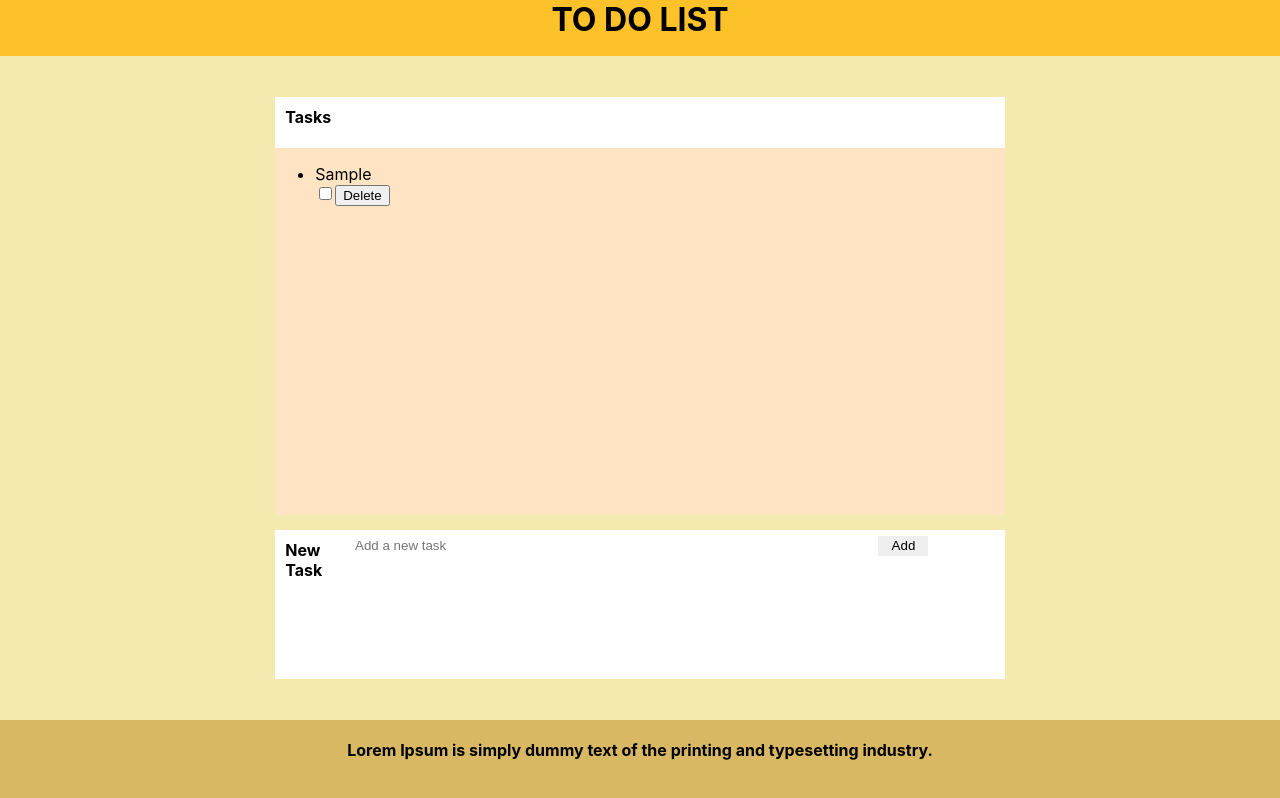
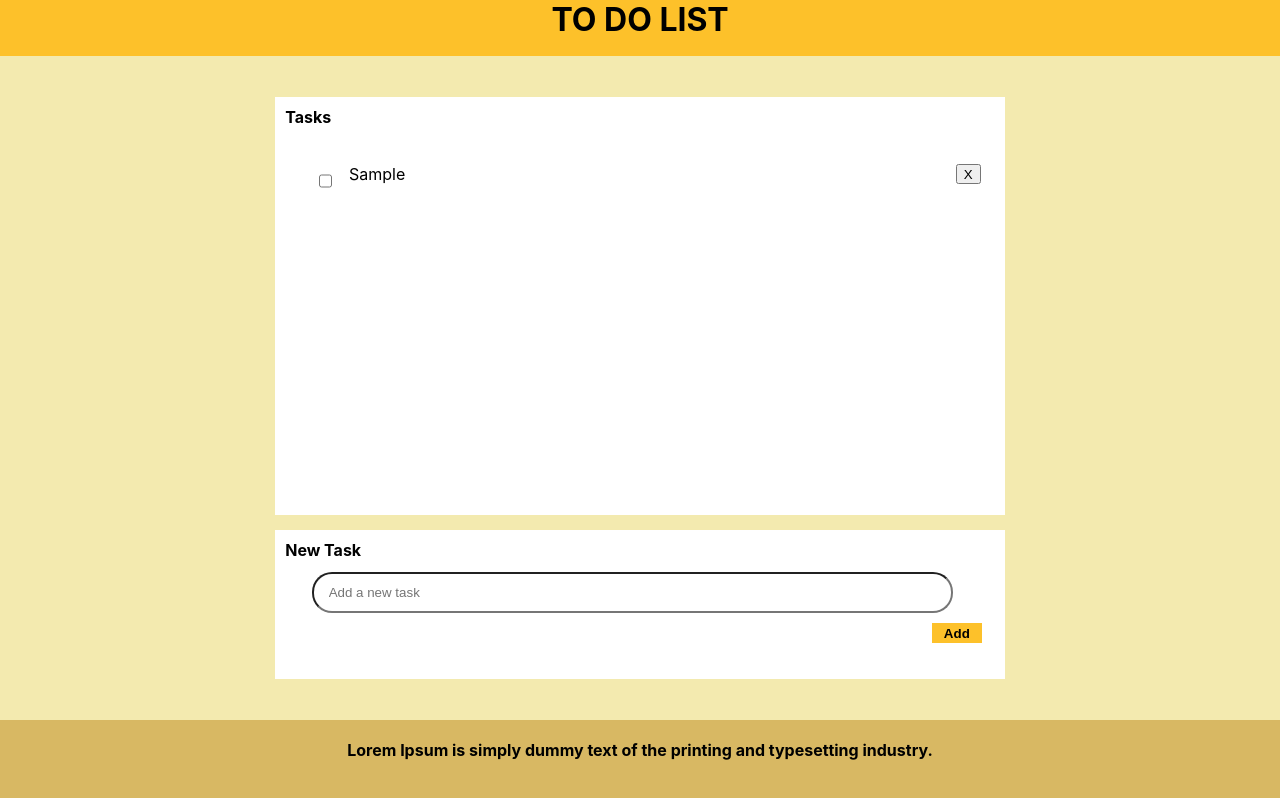
Before and after one commit to damarisandrada/To-do-app, a React (Create React App) app in the folder to-do-app/: page /Home in a window 1280 px wide. Both pictures are taken after typing "Sample" into the empty fields and a click on the button "Add". Built offline with nearby package versions, Linux system fonts and the light colour scheme.

Commit message:
second commit

```diff
--- a/to-do-app/src/components/list/List.js
+++ b/to-do-app/src/components/list/List.js
@@ -1,15 +1,15 @@
 import React from 'react';
-import { Container} from './List.style';
+import { Container, Ul} from './List.style';
 import Tasks from './Tasks';
 
 const ToDoList = ({tasks, setTasks}) =>{
     return(
 <Container>
-    <ul className="todoList">
+    <Ul className="todoList">
        {tasks.map(task => (
            <Tasks key={task.id} text={task.text} tasks={tasks} setTasks={setTasks} task={task}></Tasks>
        ))}
-    </ul>
+    </Ul>
 </Container>
     );
     }
--- a/to-do-app/src/components/list/List.style.js
+++ b/to-do-app/src/components/list/List.style.js
@@ -3,6 +3,11 @@ import styled from "styled-components";
 export const Container = styled.div`
 height: 90%;
 width: 100%;
-background-color: bisque;
+
 display: flex;
 `;
+
+export const Ul = styled.ul`
+list-style: none;
+width: 95%;
+`;
--- a/to-do-app/src/components/list/Tasks.js
+++ b/to-do-app/src/components/list/Tasks.js
@@ -1,4 +1,5 @@
 import React from 'react';
+import { Container, Li } from './Tasks.style';
 
 const Tasks = ({text, tasks, task, setTasks}) =>{
 
@@ -7,11 +8,11 @@ const Tasks = ({text, tasks, task, setTasks}) =>{
     };
 
     return(
-<div className ="tasks">
-    <li className="task">{text}</li>
+<Container className ="tasks">
     <input type="checkbox"></input>
-    <button onClick={deleteButton} className="delete">Delete</button>
-</div>
+    <Li className="task">{text}</Li>
+    <button style={{height : "20px"}} onClick={deleteButton} className="delete">X</button>
+</Container>
     );
 };
 
--- /dev/null
+++ b/to-do-app/src/components/list/Tasks.style.js
@@ -0,0 +1,15 @@
+import styled from "styled-components";
+
+export const Container = styled.div`
+width: 100%;
+display: flex;
+flex-wrap: nowrap;
+`;
+
+export const Li = styled.li`
+height: 5%;
+width: 85%;
+margin-left: 2%;
+margin-right: 3%;
+margin-bottom: 2%;
+`;
--- a/to-do-app/src/components/list/form.js
+++ b/to-do-app/src/components/list/form.js
@@ -13,7 +13,7 @@ setInputText(e.target.value);
     }
     return(
 <Container>
-    <form>
+    <form style={{width : "100%"}}>
         <Input value={inputText} onChange={textInput} type="text" className="todoInput" placeholder="Add a new task"></Input>
         <Button onClick={submitTask} type="submit" className="todoButton">Add</Button>
     </form>
--- a/to-do-app/src/components/list/form.style.js
+++ b/to-do-app/src/components/list/form.style.js
@@ -3,20 +3,27 @@ import styled from "styled-components";
 export const Container = styled.div`
 width: 100%;
 height: 80%;
+display: flex;
 `;
 
 export const Input = styled.input`
-width: 80%;
-height: 30px;
-border: none;
-align-self: center;
+width: 85%;
+height: 35px;
+margin-left: 5%;
+margin-top: -25px;
+border-radius: 20px;
+outline: none;
+padding-left: 15px;
 `;
 
 export const Button = styled.button`
 height: 20px;
 width: 50px;
-align-self: flex-end;
+margin-top: 10px;
 margin-bottom: 10px;
 border: none;
 cursor: pointer;
+margin-left: 90%;
+background-color: #FDC12A;
+font-weight: bolder;
 `;
--- a/to-do-app/src/pages/home/Home.style.js
+++ b/to-do-app/src/pages/home/Home.style.js
@@ -32,6 +32,7 @@ height: 25%;
 width: 95%;
 background-color: white;
 display: flex;
+flex-wrap: wrap;
 `;
 
 export const H4 = styled.h4`
--- a/to-do-app/src/pages/loginpage/Loginpage.js
+++ b/to-do-app/src/pages/loginpage/Loginpage.js
@@ -1,11 +1,14 @@
 import React from 'react';
 import Form from './loginform/Loginform';
 import { Container } from "./Loginpage.style"
+import { useState } from 'react';
 
 const ContentLogin = () =>{
+    const [mailInputL, setMailInputL] = useState("");
+    const [passwordInputL, setPasswordInputL] = useState("");
     return(
         <Container>
-         <Form></Form>
+         <Form mailInputL={mailInputL} setMailInputL={setMailInputL} passwordInputL={passwordInputL} setPasswordInputL={setPasswordInputL}></Form>
         </Container>
     );
     };
--- a/to-do-app/src/pages/loginpage/loginform/Loginform.js
+++ b/to-do-app/src/pages/loginpage/loginform/Loginform.js
@@ -1,17 +1,39 @@
 import React from 'react';
 import { FormContainer, Formlogin, Input, Button } from "./Loginform.style"
+import axios from 'axios';
 
-const Form = () =>{
+const Form = ({mailInputL, setMailInputL, passwordInputL, setPasswordInputL}) =>{
+    const mailL = (e) => {
+        console.log(e.target.value);
+        setMailInputL(e.target.value);
+    };
+    const passwordL = (e) => {
+        console.log(e.target.value);
+        setPasswordInputL(e.target.value);
+    }
+
+    const submitButtton = (e) => {
+        e.preventDefault();
+        console.log(mailInputL, passwordInputL);
+
+        axios
+        .post(`https://todo-application-2.herokuapp.com/loginPerson`,{
+            "mail" : mailInputL,
+            "password" : passwordInputL,
+        })
+        .then((res) => console.log(res));
+
+    }
     return(
 <FormContainer>
 <Formlogin>
          <label>Email
-             <Input type="text"></Input>
+             <Input type="text" onChange={mailL}></Input>
          </label>
          <label>Password
-             <Input type="password"></Input>
+             <Input type="password" onChange={passwordL}></Input>
          </label>
-         <Button type="submit">Submit</Button>
+         <Button type="submit" onClick={submitButtton}>Submit</Button>
          <a href="/">Register</a>
      </Formlogin>
 </FormContainer>
--- a/to-do-app/src/pages/registerpage/registerform/Registerform.js
+++ b/to-do-app/src/pages/registerpage/registerform/Registerform.js
@@ -22,7 +22,7 @@ const Form = ({firstNameInput, setFirstNameInput, lastNameInput, setLastNameInpu
 
     const submitButtton = (e) => {
         e.preventDefault();
-        console.log(firstNameInput, lastNameInput, passwordInput, mailInput)
+        console.log(firstNameInput, lastNameInput, mailInput, passwordInput)
 
         axios
         .post(`https://todo-application-2.herokuapp.com/registerPerson`,{
```
